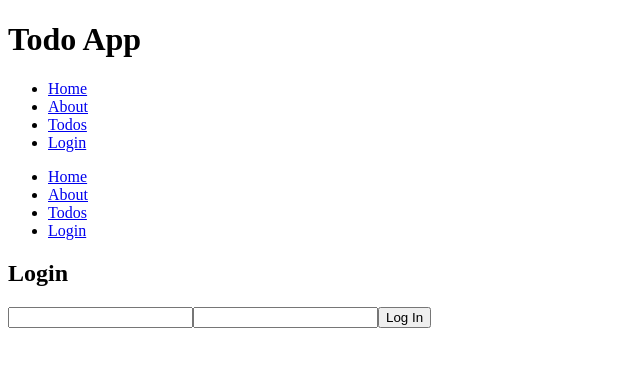
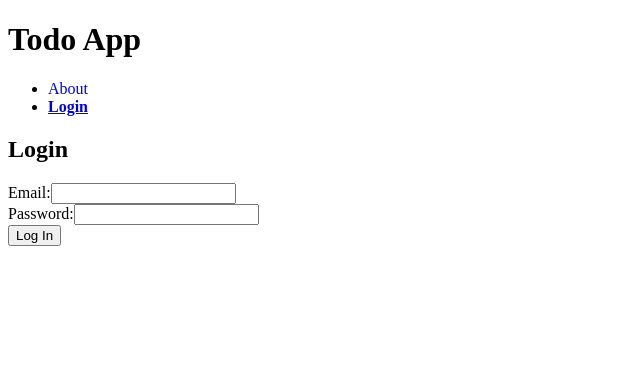
Before and after one commit to AndrewDass1/starting-react-project, a React (Vite) app: page /login in a window 1280 px wide. Shown: the top 366 px of the page, without its empty margins (0-640 px from the left). Built offline with nearby package versions, Linux system fonts and the light colour scheme.

Commit message:
made more edits to files

```diff
--- a/src/App.jsx
+++ b/src/App.jsx
@@ -1,7 +1,7 @@
+// App.jsx
 import { Routes, Route } from 'react-router';
 
 import Header from './shared/Header.jsx';
-import Navigation from './shared/Navigation.jsx';
 
 import HomePage from './pages/HomePage.jsx';
 import AboutPage from './pages/AboutPage.jsx';
@@ -16,7 +16,6 @@ function App() {
   return (
     <div>
       <Header />
-      <Navigation />
 
       <Routes>
         <Route path="/" element={<HomePage />} />
--- a/src/components/RequireAuth.jsx
+++ b/src/components/RequireAuth.jsx
@@ -1,20 +1,26 @@
+import { useEffect, useState } from 'react';
+import { useLocation, useNavigate } from 'react-router';
 import { useAuth } from '../contexts/AuthContext.jsx';
-import { useLocation, useNavigate } from 'react-router';
-import { useEffect } from 'react';
 
 export default function RequireAuth({ children }) {
   const { isAuthenticated } = useAuth();
   const location = useLocation();
   const navigate = useNavigate();
+  const [redirecting, setRedirecting] = useState(false);
 
   useEffect(() => {
     if (!isAuthenticated) {
+      setRedirecting(true);
       navigate('/login', {
         replace: true,
-        state: { from: location }
+        state: { from: location },
       });
     }
   }, [isAuthenticated, navigate, location]);
+
+  if (!isAuthenticated && redirecting) {
+    return <p>Redirecting to login...</p>;
+  }
 
   if (!isAuthenticated) return null;
 
--- a/src/features/Logoff.jsx
+++ b/src/features/Logoff.jsx
@@ -1,4 +1,3 @@
-// Logoff.jsx
 import { useAuth } from '../contexts/AuthContext.jsx';
 import { useNavigate } from 'react-router';
 
@@ -7,8 +6,11 @@ export default function Logoff() {
   const navigate = useNavigate();
 
   async function handleLogout() {
-    await logout();
-    navigate('/login', { replace: true });
+    const result = await logout();
+
+    if (result.success) {
+      navigate('/login', { replace: true });
+    }
   }
 
   return <button onClick={handleLogout}>Logout</button>;
--- a/src/features/Todos/TodoList/TodoList.jsx
+++ b/src/features/Todos/TodoList/TodoList.jsx
@@ -1,27 +1,25 @@
-import { useMemo } from 'react';
-import TodoListItem from './TodoListItem.jsx';
+export default function TodoList({ todos, statusFilter }) {
+  const filteredTodos = todos.filter((todo) => {
+    if (statusFilter === 'active') return !todo.isCompleted;
+    if (statusFilter === 'completed') return todo.isCompleted;
+    return true;
+  });
 
-function TodoList({ todoList, onCompleteTodo, onUpdateTodo, dataVersion }) {
-  const activeTodos = useMemo(() => {
-    return todoList.filter((todo) => !todo.isCompleted);
-  }, [todoList, dataVersion]);
-
-  if (activeTodos.length === 0) {
-    return <p>Add todo above to get started</p>;
+  if (filteredTodos.length === 0) {
+    if (statusFilter === 'active') {
+      return <p>No active todos.</p>;
+    }
+    if (statusFilter === 'completed') {
+      return <p>No completed todos.</p>;
+    }
+    return <p>No todos yet.</p>;
   }
 
   return (
     <ul>
-      {activeTodos.map((todo) => (
-        <TodoListItem
-          key={todo.id}
-          todo={todo}
-          onCompleteTodo={onCompleteTodo}
-          onUpdateTodo={onUpdateTodo}
-        />
+      {filteredTodos.map((todo) => (
+        <li key={todo.id}>{todo.title}</li>
       ))}
     </ul>
   );
 }
-
-export default TodoList;
--- a/src/pages/HomePage.jsx
+++ b/src/pages/HomePage.jsx
@@ -1,3 +1,4 @@
+// HomePage.jsx
 import { useEffect } from 'react';
 import { useNavigate } from 'react-router';
 import { useAuth } from '../contexts/AuthContext.jsx';
@@ -14,5 +15,5 @@ export default function HomePage() {
     }
   }, [isAuthenticated, navigate]);
 
-  return null;
+  return <p>Redirecting...</p>;
 }
--- a/src/pages/LoginPage.jsx
+++ b/src/pages/LoginPage.jsx
@@ -1,9 +1,9 @@
-import { useState } from 'react';
+import { useState, useEffect } from 'react';
+import { useLocation, useNavigate } from 'react-router';
 import { useAuth } from '../contexts/AuthContext.jsx';
-import { useLocation, useNavigate } from 'react-router';
 
 export default function LoginPage() {
-  const { login } = useAuth();
+  const { isAuthenticated, login } = useAuth();
   const navigate = useNavigate();
   const location = useLocation();
 
@@ -13,8 +13,14 @@ export default function LoginPage() {
   const [password, setPassword] = useState('');
   const [error, setError] = useState('');
 
-  async function handleSubmit(e) {
-    e.preventDefault();
+  useEffect(() => {
+    if (isAuthenticated) {
+      navigate('/todos', { replace: true });
+    }
+  }, [isAuthenticated, navigate]);
+
+  async function handleSubmit(event) {
+    event.preventDefault();
     setError('');
 
     const result = await login(email, password);
@@ -30,11 +36,26 @@ export default function LoginPage() {
   return (
     <div>
       <h2>Login</h2>
-      {error && <p>{error}</p>}
+      {error && <p style={{ color: 'red' }}>{error}</p>}
+
       <form onSubmit={handleSubmit}>
-        <input value={email} onChange={(e) => setEmail(e.target.value)} />
-        <input value={password} onChange={(e) => setPassword(e.target.value)} />
-        <button>Log In</button>
+        <div>
+          <label>Email:</label>
+          <input
+            value={email}
+            onChange={(e) => setEmail(e.target.value)}
+            type="email"
+          />
+        </div>
+        <div>
+          <label>Password:</label>
+          <input
+            value={password}
+            onChange={(e) => setPassword(e.target.value)}
+            type="password"
+          />
+        </div>
+        <button type="submit">Log In</button>
       </form>
     </div>
   );
--- a/src/pages/NotFoundPage.jsx
+++ b/src/pages/NotFoundPage.jsx
@@ -1,14 +1,34 @@
 import { Link } from 'react-router';
+import { useAuth } from '../contexts/AuthContext.jsx';
 
 export default function NotFoundPage() {
+  const { isAuthenticated } = useAuth();
+
   return (
     <div>
       <h2>Page Not Found</h2>
+      <p>The page you are looking for does not exist.</p>
       <p>Try one of these:</p>
       <ul>
-        <li><Link to="/">Home</Link></li>
-        <li><Link to="/about">About</Link></li>
-        <li><Link to="/login">Login</Link></li>
+        <li>
+          <Link to="/">Home</Link>
+        </li>
+        <li>
+          <Link to="/about">About</Link>
+        </li>
+        <li>
+          <Link to="/login">Login</Link>
+        </li>
+        {isAuthenticated && (
+          <>
+            <li>
+              <Link to="/todos">Todos</Link>
+            </li>
+            <li>
+              <Link to="/profile">Profile</Link>
+            </li>
+          </>
+        )}
       </ul>
     </div>
   );
--- a/src/pages/ProfilePage.jsx
+++ b/src/pages/ProfilePage.jsx
@@ -2,27 +2,32 @@ import { useEffect, useState } from 'react';
 import { useAuth } from '../contexts/AuthContext.jsx';
 
 export default function ProfilePage() {
-  const { token } = useAuth();
+  const { isAuthenticated, token } = useAuth();
   const [stats, setStats] = useState(null);
+  const [loading, setLoading] = useState(true);
   const [error, setError] = useState('');
-  const [loading, setLoading] = useState(true);
 
   useEffect(() => {
     async function loadStats() {
       try {
-        const res = await fetch('/api/tasks', {
+        const response = await fetch('/api/todos', {
           headers: { 'X-CSRF-TOKEN': token },
-          credentials: 'include'
+          credentials: 'include',
         });
 
-        if (!res.ok) throw new Error('Failed to load stats');
+        if (!response.ok) {
+          throw new Error('Failed to load stats');
+        }
 
-        const tasks = await res.json();
-        const total = tasks.length;
-        const completed = tasks.filter(t => t.completed).length;
+        const todos = await response.json();
+
+        const total = todos.length;
+        const completed = todos.filter((t) => t.isCompleted).length;
         const active = total - completed;
+        const completion =
+          total === 0 ? 0 : Math.round((completed / total) * 100);
 
-        setStats({ total, completed, active });
+        setStats({ total, completed, active, completion });
       } catch (err) {
         setError(err.message);
       } finally {
@@ -30,19 +35,29 @@ export default function ProfilePage() {
       }
     }
 
-    loadStats();
-  }, [token]);
+    if (isAuthenticated) {
+      loadStats();
+    } else {
+      setLoading(false);
+      setStats(null);
+    }
+  }, [isAuthenticated, token]);
 
-  if (loading) return <p>Loading…</p>;
+  if (loading) return <p>Loading profile...</p>;
   if (error) return <p>Error: {error}</p>;
+
+  if (!isAuthenticated) {
+    return <p>You are not logged in.</p>;
+  }
 
   return (
     <div>
       <h2>Your Profile</h2>
-      <p>Total: {stats.total}</p>
+      <p>Authenticated: yes</p>
+      <p>Total todos: {stats.total}</p>
       <p>Completed: {stats.completed}</p>
       <p>Active: {stats.active}</p>
-      <p>Completion: {(stats.completed / stats.total) * 100}%</p>
+      <p>Completion: {stats.completion}%</p>
     </div>
   );
 }
--- a/src/shared/Navigation.jsx
+++ b/src/shared/Navigation.jsx
@@ -1,6 +1,12 @@
 import { NavLink } from 'react-router';
 import { useAuth } from '../contexts/AuthContext.jsx';
-import Logoff from '../features/Logoff.jsx';
+
+function navLinkStyle({ isActive }) {
+  return {
+    fontWeight: isActive ? 'bold' : 'normal',
+    textDecoration: isActive ? 'underline' : 'none',
+  };
+}
 
 export default function Navigation() {
   const { isAuthenticated } = useAuth();
@@ -9,41 +15,32 @@ export default function Navigation() {
     <nav>
       <ul>
         <li>
-          <NavLink to="/" end>
-            Home
-          </NavLink>
-        </li>
-
-        <li>
-          <NavLink to="/about">
+          <NavLink to="/about" style={navLinkStyle}>
             About
           </NavLink>
         </li>
 
-        <li>
-          <NavLink to="/todos">
-            Todos
-          </NavLink>
-        </li>
-
-        {isAuthenticated && (
+        {!isAuthenticated && (
           <li>
-            <NavLink to="/profile">
-              Profile
+            <NavLink to="/login" style={navLinkStyle}>
+              Login
             </NavLink>
           </li>
         )}
 
-        {!isAuthenticated ? (
-          <li>
-            <NavLink to="/login">
-              Login
-            </NavLink>
-          </li>
-        ) : (
-          <li>
-            <Logoff />
-          </li>
+        {isAuthenticated && (
+          <>
+            <li>
+              <NavLink to="/todos" style={navLinkStyle}>
+                Todos
+              </NavLink>
+            </li>
+            <li>
+              <NavLink to="/profile" style={navLinkStyle}>
+                Profile
+              </NavLink>
+            </li>
+          </>
         )}
       </ul>
     </nav>
```
Also changed, not shown: src/shared/StatusFilter.jsx (+2 -7 lines), src/shared/Header.jsx (line endings or trailing spaces).
